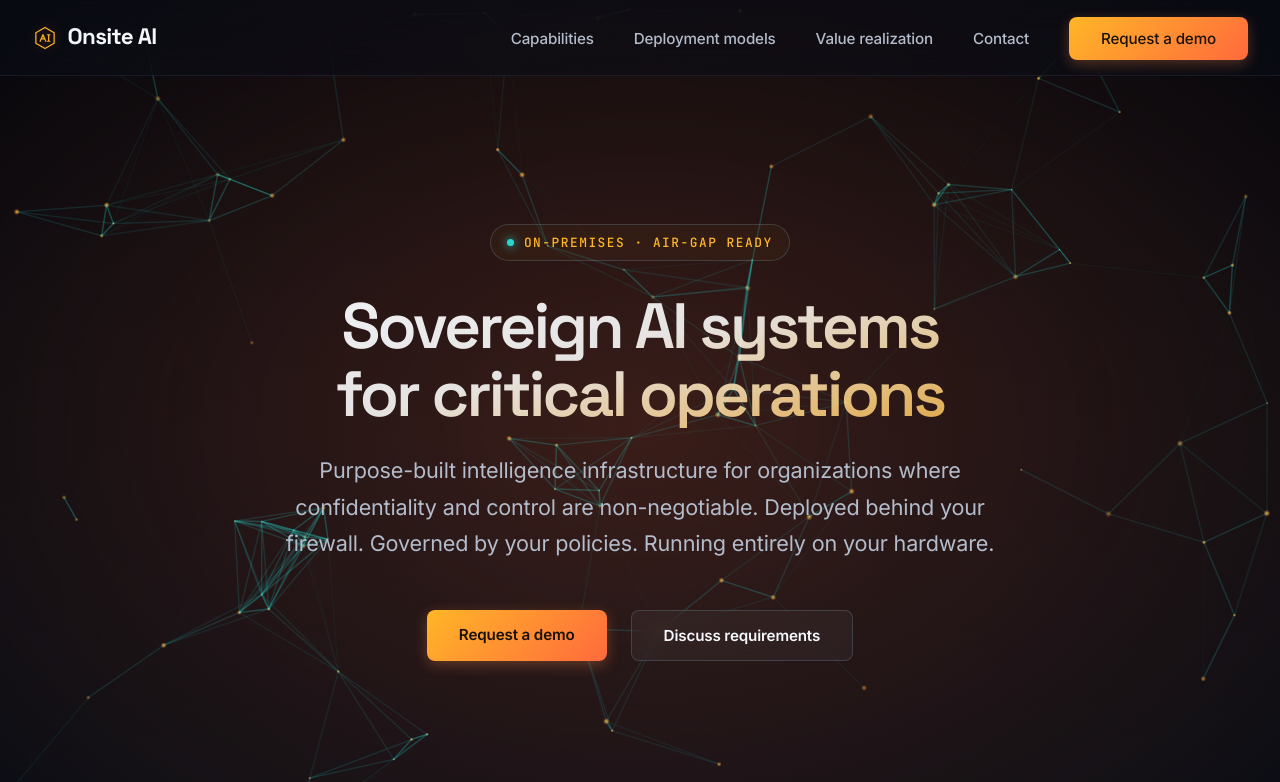
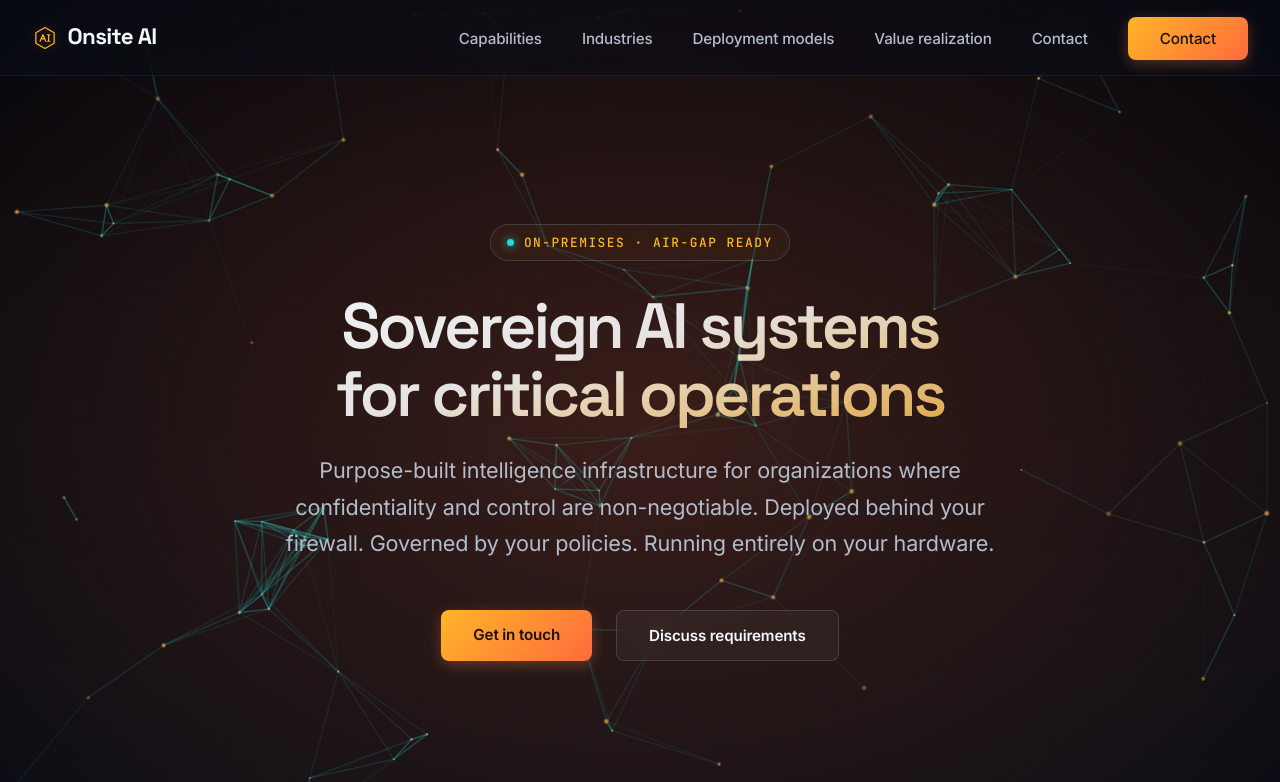
Before and after one commit to esoteric-devs/onsite-ai, a plain HTML site: page index.html in a window 1280 px wide. Shown: the top 782 px of the page. Drawn offline with Linux system fonts and the light colour scheme.

Commit message:
Replace demo CTAs with direct email contact actions
Change the header button to "Contact" and the hero/CTA/footer buttons to
"Get in touch", all triggering mailto:contact@onsiteai.network. Removes
the "Request a demo" / "Schedule Demo" wording site-wide.

Co-Authored-By: Claude Opus 4.8 (1M context) <noreply@anthropic.com>

```diff
--- a/index.html
+++ b/index.html
@@ -1110,10 +1110,11 @@
         </button>
         <ul class="nav-links" id="navLinks">
           <li><a href="#features">Capabilities</a></li>
+          <li><a href="#industries">Industries</a></li>
           <li><a href="#pricing">Deployment models</a></li>
           <li><a href="#roi">Value realization</a></li>
           <li><a href="#contact">Contact</a></li>
-          <li><a href="#contact" class="btn-primary">Request a demo</a></li>
+          <li><a href="mailto:contact@onsiteai.network" class="btn-primary">Contact</a></li>
         </ul>
       </div>
     </nav>
@@ -1130,8 +1131,8 @@
           firewall. Governed by your policies. Running entirely on your hardware.
         </p>
         <div class="hero-buttons">
-          <a href="#pricing" class="btn-primary">Request a demo</a>
-          <a href="mailto:alex@onsiteai.network" class="btn-secondary"
+          <a href="mailto:contact@onsiteai.network" class="btn-primary">Get in touch</a>
+          <a href="mailto:contact@onsiteai.network" class="btn-secondary"
             >Discuss requirements</a
           >
         </div>
@@ -1613,10 +1614,10 @@
         Tell us about your environment and we'll scope a deployment that fits.
       </p>
       <div class="hero-buttons">
-        <a href="mailto:alex@onsiteai.network" class="btn-primary"
-          >Request a demo</a
+        <a href="mailto:contact@onsiteai.network" class="btn-primary"
+          >Get in touch</a
         >
-        <a href="mailto:alex@onsiteai.network" class="btn-secondary"
+        <a href="mailto:contact@onsiteai.network" class="btn-secondary"
           >Email us</a
         >
       </div>
@@ -1637,11 +1638,11 @@
           <a href="#pricing">Pricing</a>
           <a href="#features">Features</a>
           <a href="#roi">Value realization</a>
-          <a href="mailto:alex@onsiteai.network">Schedule Demo</a>
+          <a href="mailto:contact@onsiteai.network">Get in touch</a>
         </div>
         <div class="footer-section">
           <h4>Contact</h4>
-          <p>Email: alex@onsiteai.network</p>
+          <p>Email: contact@onsiteai.network</p>
         </div>
       </div>
       <div class="footer-bottom">
```
